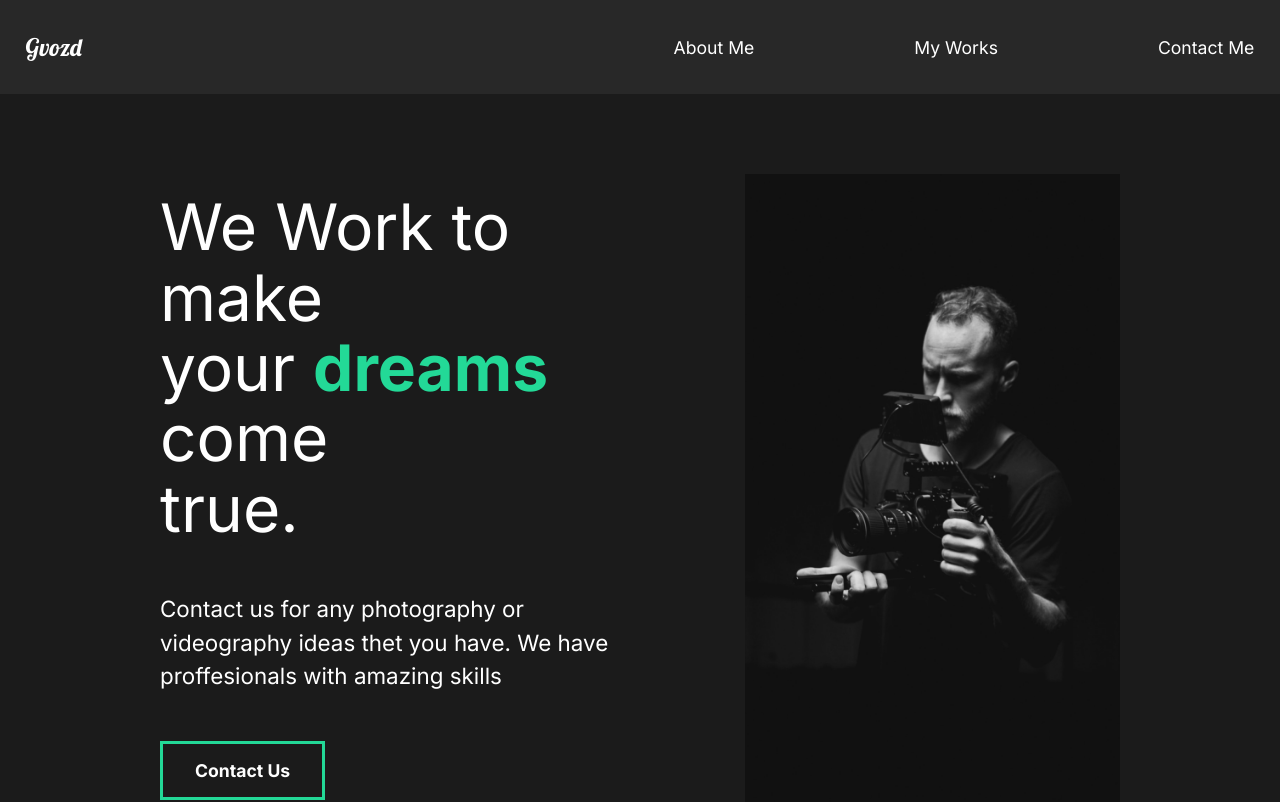
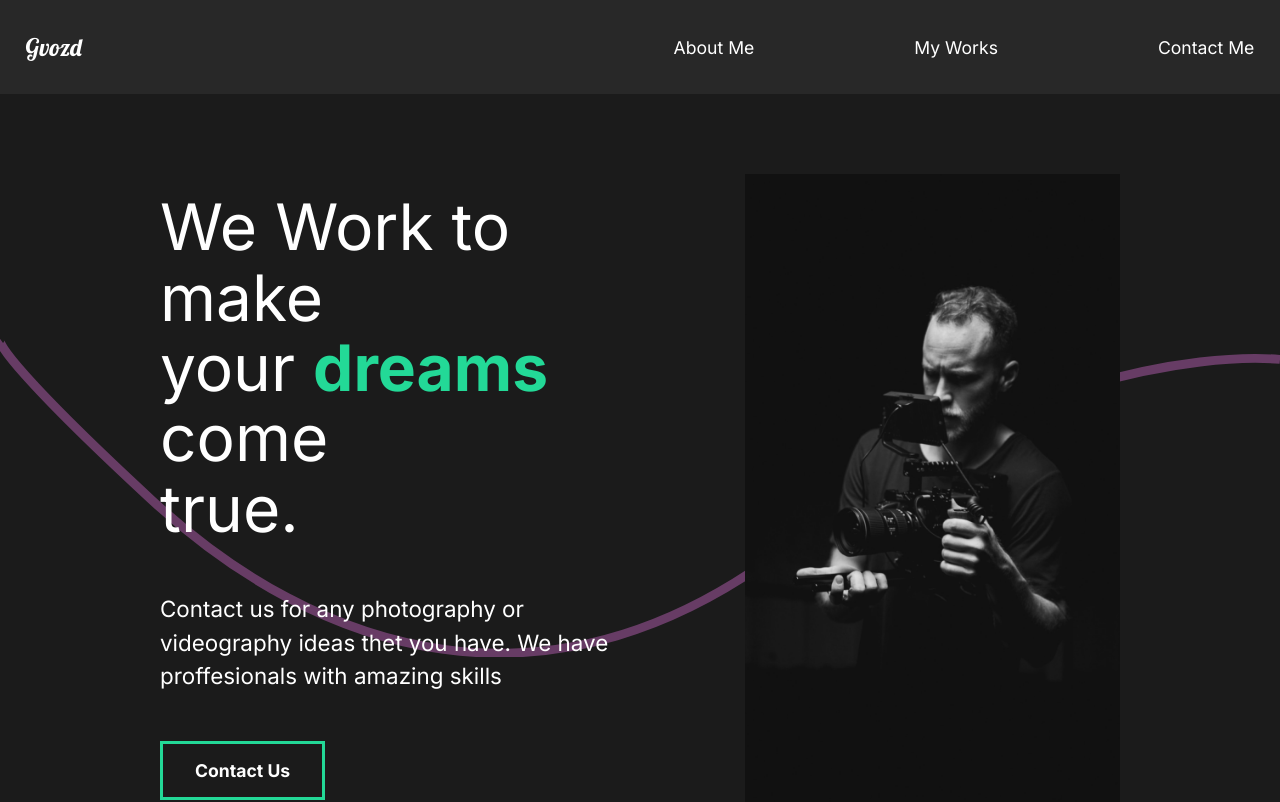
Before and after one commit to gavryk/Capture-Website, a React (Create React App) app: page / in a window 1280 px wide. Shown: the top 802 px of the page. Built offline with nearby package versions, Linux system fonts and the light colour scheme.

Commit message:
continue animate sections

```diff
--- a/src/components/About/About.jsx
+++ b/src/components/About/About.jsx
@@ -2,6 +2,8 @@
 import style from './About.module.scss';
 import homeImg1 from '../../img/home1.png';
 import { motion } from 'framer-motion';
+import Wave from '../Wave/Wave';
+
 
 const About = () => {
 
@@ -11,11 +13,12 @@
   }
   const container = {
     hidden: {x: 100},
-    show: {x: 0, transition: {duration: 0.75}}
+    show: {x: 0, transition: {duration: 0.75, staggerChildren: 0.5, when: 'beforeChildren'}}
   }
 
   return (
     <div className={style.aboutSection}>
+      <Wave/>
       <div className={style.description}>
 
         <motion.div variants={container} initial="hidden" animate="show" className={style.title}>
--- a/src/components/About/About.module.scss
+++ b/src/components/About/About.module.scss
@@ -5,6 +5,12 @@
   align-items: center;
   grid-gap: 50px;
   min-height: 90vh;
+  position: relative;
+  .description,
+  .image {
+    position: relative;
+    z-index: 2;
+  }
   .description {
     > * {
       color: #fff;
--- /dev/null
+++ b/src/components/Wave/Wave.jsx
@@ -0,0 +1,26 @@
+import React from 'react';
+import style from './Wave.module.scss';
+import { motion } from 'framer-motion';
+
+const Wave = () => {
+  return (
+    <svg
+      viewBox="0 0 1440 363"
+      fill="none"
+      xmlns="http://www.w3.org/2000/svg"
+      className={style.waveSvg}
+    >
+      <motion.path
+      initial={{pathLength: 0, pathOffset: 1}}
+      animate={{pathLength: 1, pathOffset: 0}}
+      transition={{duration: 1}}
+        d="M1440 27.4774C1352.73 19.8184 1122.41 49.0556 899.331 227.276C620.48 450.052 354.282 355.647 170.328 185.318C23.165 49.0556 -4.21721 8.32998 0.487081 5"
+        stroke="#D96ED4"
+        strokeOpacity="0.4"
+        strokeWidth="10"
+      />
+    </svg>
+  );
+}
+
+export default Wave;
--- /dev/null
+++ b/src/components/Wave/Wave.module.scss
@@ -0,0 +1,5 @@
+.waveSvg {
+    position: absolute;
+    left: 0;
+    z-index: 1;
+}
--- a/src/components/index.js
+++ b/src/components/index.js
@@ -2,3 +2,4 @@
 export { default as Services } from './Services/Services';
 export { default as Faq } from './Faq/Faq';
 export { default as Nav } from './Nav/Nav';
+export { default as Wave } from './Wave/Wave';
```
Also changed, not shown: src/img/wave.svg (added).
